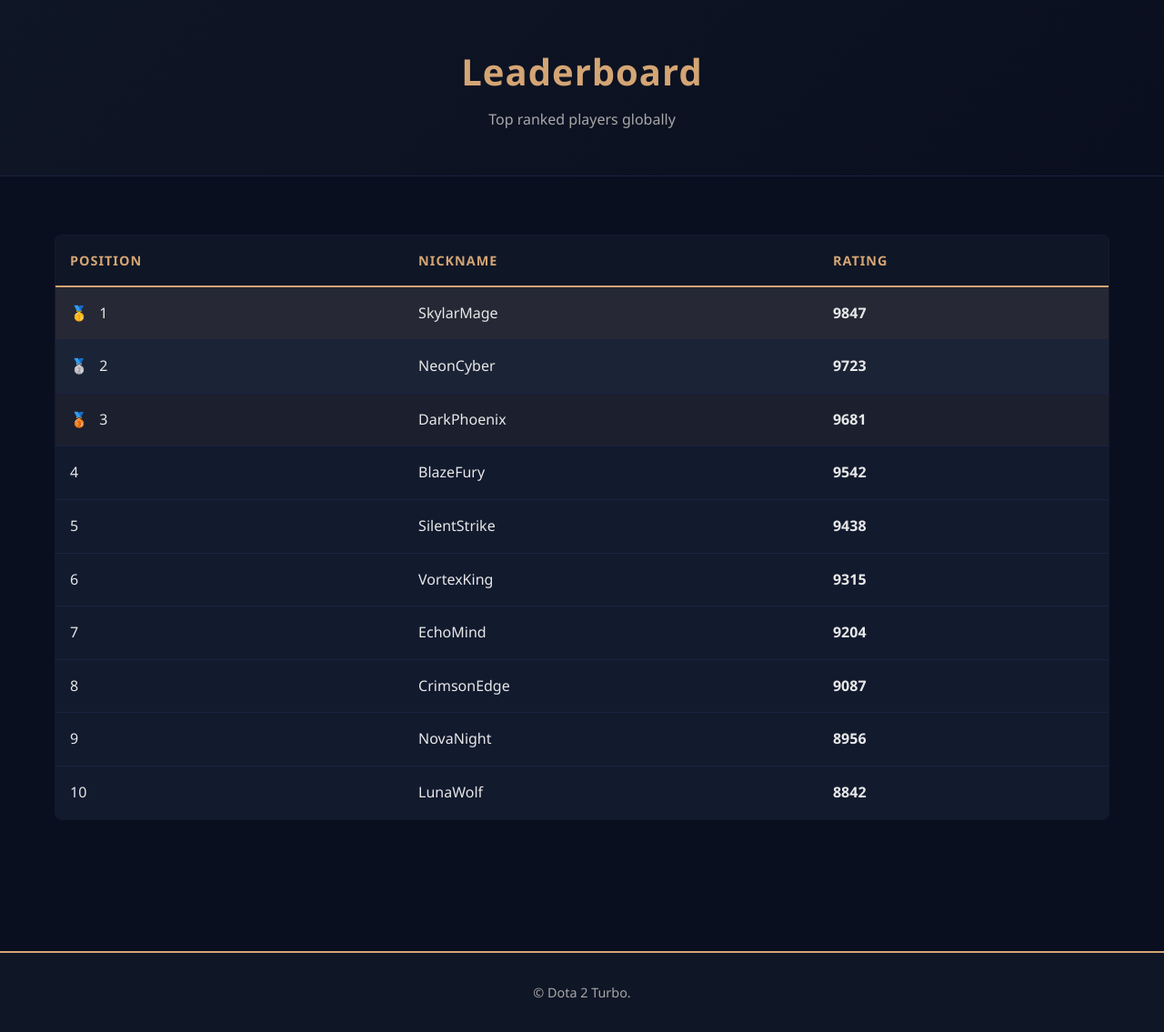
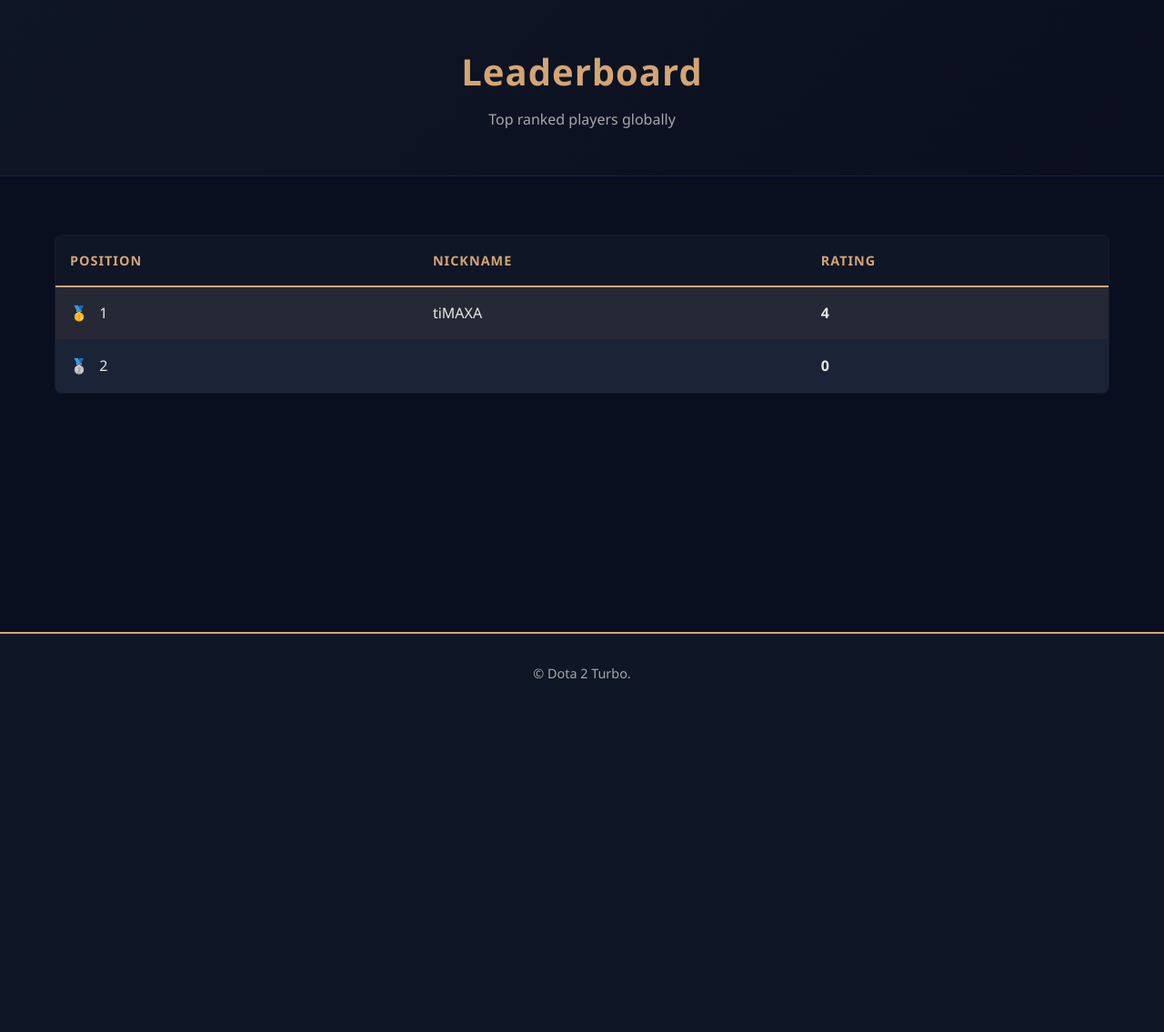
Before and after one commit to axmadJ3/dota2-turbo, a Django app: page / in a window 1280 px wide. Shown: the part 132-1267 px from the top of the page at 91% size. After the commit the page ends 879 px from the top, so only its background shows below. Run offline with Django 5.2, Linux system fonts and the light colour scheme; data comes from the database, SQL or seed files in the repository; tables that the repository leaves empty hold one stand-in row (values such as "Sample post"); parts of the project's set-up code (start-up, migrations or seed data) failed here and were passed over.

Commit message:
fixed errors when completing tasks, added a view for the leaderboard

```diff
--- a/docker-compose-local.yml
+++ b/docker-compose-local.yml
@@ -45,7 +45,7 @@ services:
     container_name: celery-local
     environment:
       - DJANGO_SETTINGS_MODULE=config.settings.dev
-    command: celery -A config worker -l info
+    command: celery -A config worker -l info --concurrency=1
     depends_on:
       - redis
       - db
--- a/dota2_turbo/leaderboard/templates/leaderboard/leaderboard.html
+++ b/dota2_turbo/leaderboard/templates/leaderboard/leaderboard.html
@@ -22,56 +22,26 @@
                 </tr>
             </thead>
             <tbody>
-                <tr class="rank-1">
-                    <td><span class="medal">🥇</span> 1</td>
-                    <td>SkylarMage</td>
-                    <td class="rating-high">9847</td>
+            {% for user in users %}
+                <tr class="{% if forloop.counter <= 3 %}rank-{{ forloop.counter }}{% endif %}">
+                    <td>
+                        {% if forloop.counter == 1 %}
+                            <span class="medal">🥇</span>
+                        {% elif forloop.counter == 2 %}
+                            <span class="medal">🥈</span>
+                        {% elif forloop.counter == 3 %}
+                            <span class="medal">🥉</span>
+                        {% endif %}
+                        {{ forloop.counter }}
+                    </td>
+                    <td>
+                        {{ user.personaname }}
+                    </td>
+                    <td class="rating-high">
+                        {{ user.total_rating }}
+                    </td>
                 </tr>
-                <tr class="rank-2">
-                    <td><span class="medal">🥈</span> 2</td>
-                    <td>NeonCyber</td>
-                    <td class="rating-high">9723</td>
-                </tr>
-                <tr class="rank-3">
-                    <td><span class="medal">🥉</span> 3</td>
-                    <td>DarkPhoenix</td>
-                    <td class="rating-high">9681</td>
-                </tr>
-                <tr>
-                    <td>4</td>
-                    <td>BlazeFury</td>
-                    <td class="rating-high">9542</td>
-                </tr>
-                <tr>
-                    <td>5</td>
-                    <td>SilentStrike</td>
-                    <td class="rating-high">9438</td>
-                </tr>
-                <tr>
-                    <td>6</td>
-                    <td>VortexKing</td>
-                    <td class="rating-high">9315</td>
-                </tr>
-                <tr>
-                    <td>7</td>
-                    <td>EchoMind</td>
-                    <td class="rating-high">9204</td>
-                </tr>
-                <tr>
-                    <td>8</td>
-                    <td>CrimsonEdge</td>
-                    <td class="rating-high">9087</td>
-                </tr>
-                <tr>
-                    <td>9</td>
-                    <td>NovaNight</td>
-                    <td class="rating-high">8956</td>
-                </tr>
-                <tr>
-                    <td>10</td>
-                    <td>LunaWolf</td>
-                    <td class="rating-high">8842</td>
-                </tr>
+            {% endfor %}
             </tbody>
         </table>
     </div>
--- a/dota2_turbo/leaderboard/views.py
+++ b/dota2_turbo/leaderboard/views.py
@@ -1,8 +1,19 @@
 from django.shortcuts import render
+from django.db.models import Sum
+from django.db.models.functions import Coalesce
+
+from dota2_turbo.authentication.models import SteamUser
 
 
 def leaderboard(request):
+    users = SteamUser.objects.annotate(
+        total_rating = Coalesce(
+            Sum('matches__rating_change'), 0
+        )
+    ).order_by('-total_rating')
+
     context = {
+        'users': users,
         'title': 'Leaderboard - Dota 2 Turbo Stats'
     }
     return render(
```
Also changed, not shown: dota2_turbo/leaderboard/services/sync_matches.py (+24 -35 lines), dota2_turbo/leaderboard/tasks.py (+18 -5 lines).
